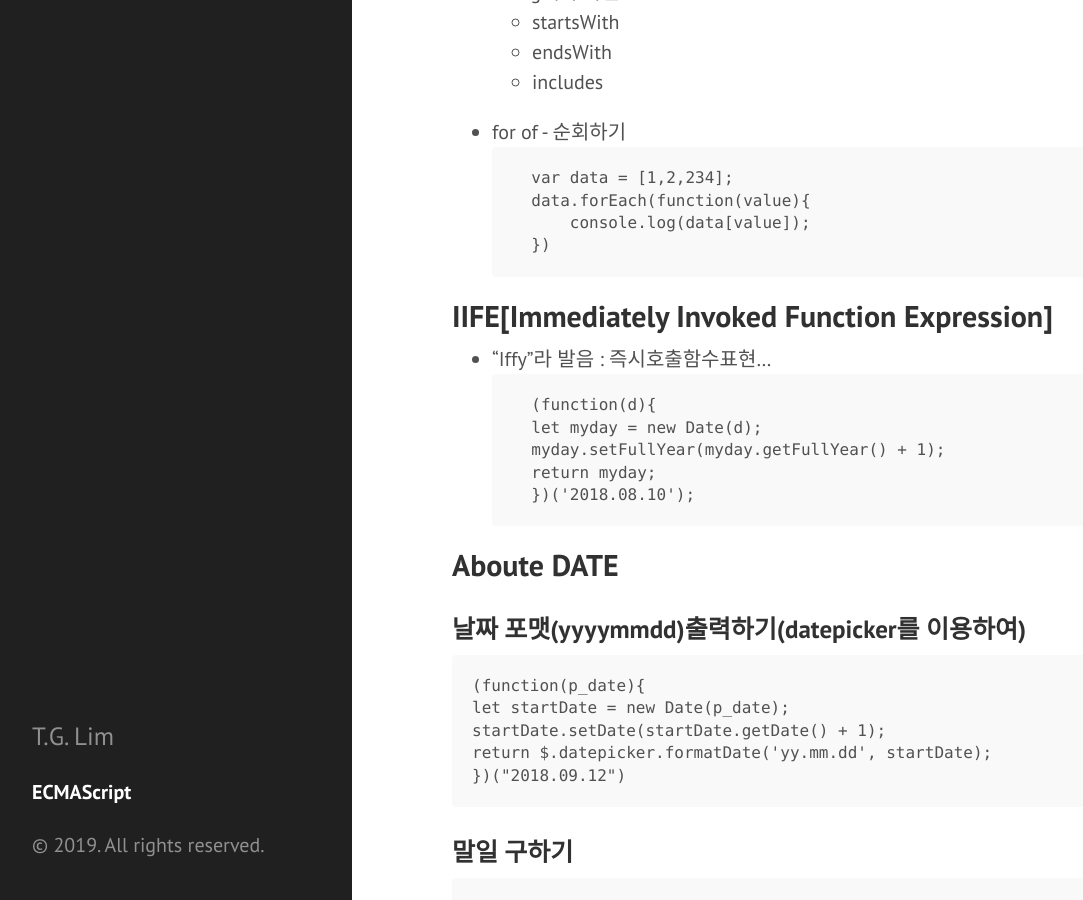
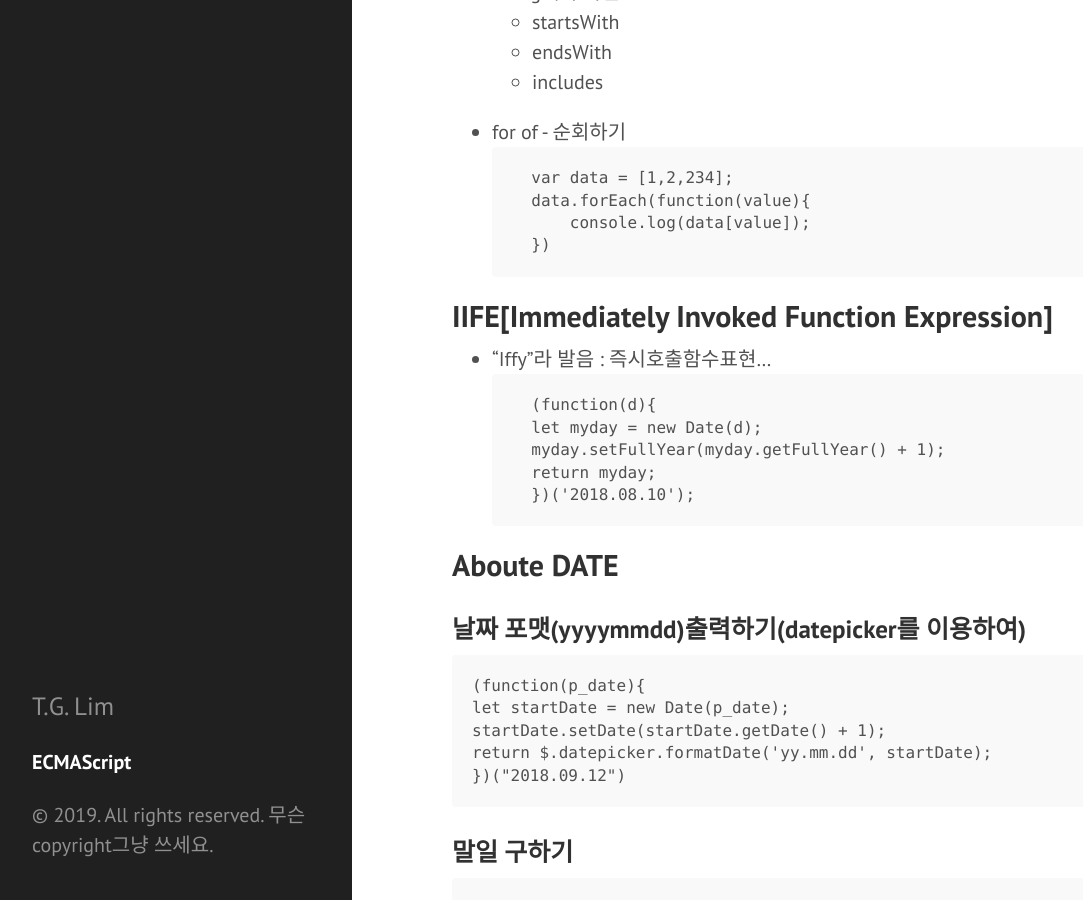
Before and after one commit to taekku/taekku.github.io, a Jekyll site: the page built from docs/javascript.md, in a window 1280 px wide and 900 px high, scrolled down 437 px. Shown: the whole window, without its empty margins (8-1091 px from the left). Built offline with Jekyll 4.4.1, drawn with Linux system fonts in a browser that asks for light colours.

Commit message:
카피라이터

```diff
--- a/_includes/sidebar.html
+++ b/_includes/sidebar.html
@@ -34,6 +34,6 @@
 {% endcomment %}
     </nav>
 
-    <p>&copy; {{ site.time | date: '%Y' }}. All rights reserved.</p>
+    <p>&copy; {{ site.time | date: '%Y' }}. All rights reserved. 무슨 copyright그냥 쓰세요.</p>
   </div>
 </div>
```
